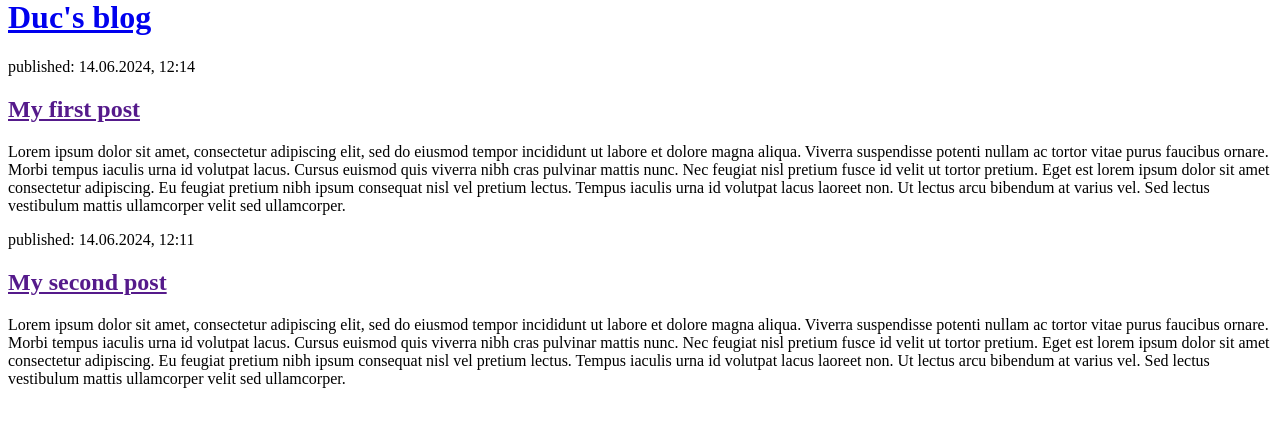
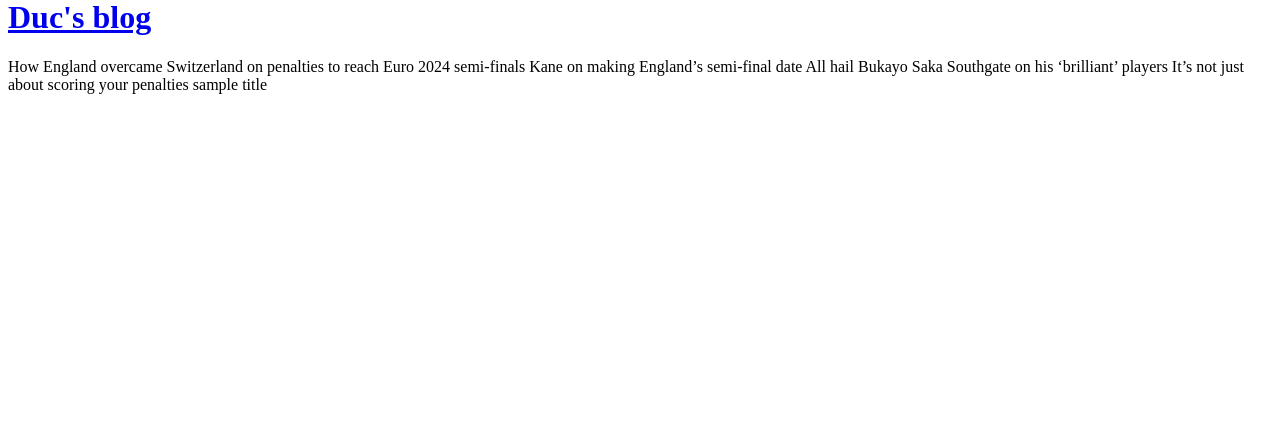
Before and after one commit to ducoday12345/djangogirls, a Django app: template blog/templates/blog/post_list.html in a window 1280 px wide. Shown: the part 22-449 px from the top of the page. Run offline with Django 3.2, Linux system fonts and the light colour scheme; the template is opened without the code that fills it: values that come from a table or form of the project are taken from there, others are empty; data comes from the database, SQL or seed files in the repository; both versions use the stored data as it was after the commit.

Commit message:
fix view: posts

```diff
--- a/blog/templates/blog/post_list.html
+++ b/blog/templates/blog/post_list.html
@@ -9,16 +9,8 @@
             <h1><a href = "/">Duc's blog</a></h1>
         </header>
 
-        <article>
-            <time>published: 14.06.2024, 12:14</time>
-            <h2><a href="">My first post</a></h2>
-            <p>Lorem ipsum dolor sit amet, consectetur adipiscing elit, sed do eiusmod tempor incididunt ut labore et dolore magna aliqua. Viverra suspendisse potenti nullam ac tortor vitae purus faucibus ornare. Morbi tempus iaculis urna id volutpat lacus. Cursus euismod quis viverra nibh cras pulvinar mattis nunc. Nec feugiat nisl pretium fusce id velit ut tortor pretium. Eget est lorem ipsum dolor sit amet consectetur adipiscing. Eu feugiat pretium nibh ipsum consequat nisl vel pretium lectus. Tempus iaculis urna id volutpat lacus laoreet non. Ut lectus arcu bibendum at varius vel. Sed lectus vestibulum mattis ullamcorper velit sed ullamcorper.</p>
-        </article>
-
-        <article>
-            <time>published: 14.06.2024, 12:11</time>
-            <h2><a href="">My second post</a></h2>
-            <p>Lorem ipsum dolor sit amet, consectetur adipiscing elit, sed do eiusmod tempor incididunt ut labore et dolore magna aliqua. Viverra suspendisse potenti nullam ac tortor vitae purus faucibus ornare. Morbi tempus iaculis urna id volutpat lacus. Cursus euismod quis viverra nibh cras pulvinar mattis nunc. Nec feugiat nisl pretium fusce id velit ut tortor pretium. Eget est lorem ipsum dolor sit amet consectetur adipiscing. Eu feugiat pretium nibh ipsum consequat nisl vel pretium lectus. Tempus iaculis urna id volutpat lacus laoreet non. Ut lectus arcu bibendum at varius vel. Sed lectus vestibulum mattis ullamcorper velit sed ullamcorper.</p>
-        </article>
+        {% for post in posts%}
+            {{post}}
+        {% endfor %}
     </body>
 </html>
--- a/blog/views.py
+++ b/blog/views.py
@@ -4,6 +4,6 @@ from .models import Post
 
 # Create your views here.
 
-def post_list(request): #post_list url's view
-    posts = Post.objects.filter(published_date__lte=timezone.now()).order_by("published_date")
-    return render(request, "blog/post_list.html", {"posts":posts})
+def post_list(request):
+    posts = Post.objects.filter(published_date__lte=timezone.now()).order_by('published_date')
+    return render(request, 'blog/post_list.html', {'posts':posts})
```
Also changed, not shown: db.sqlite3.
